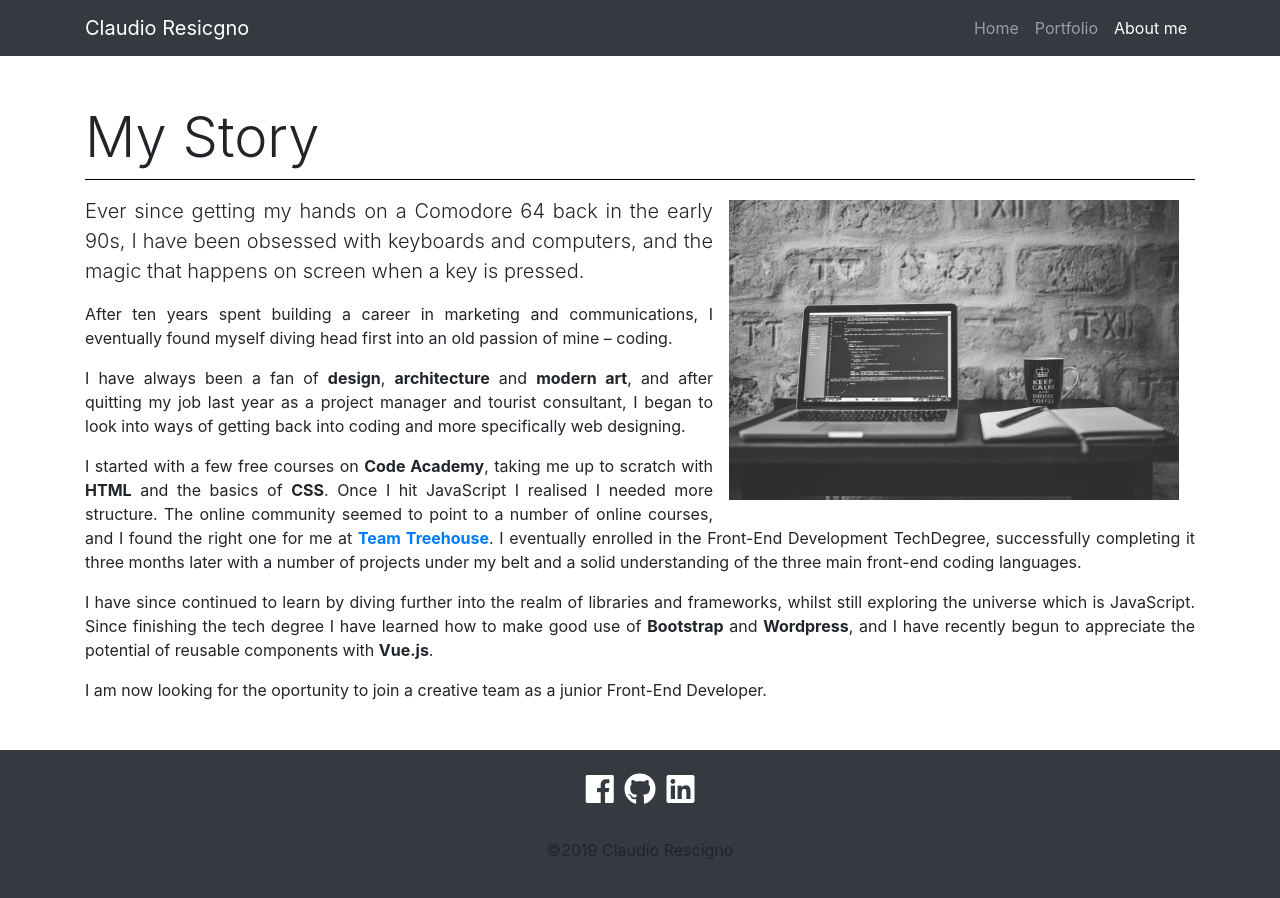
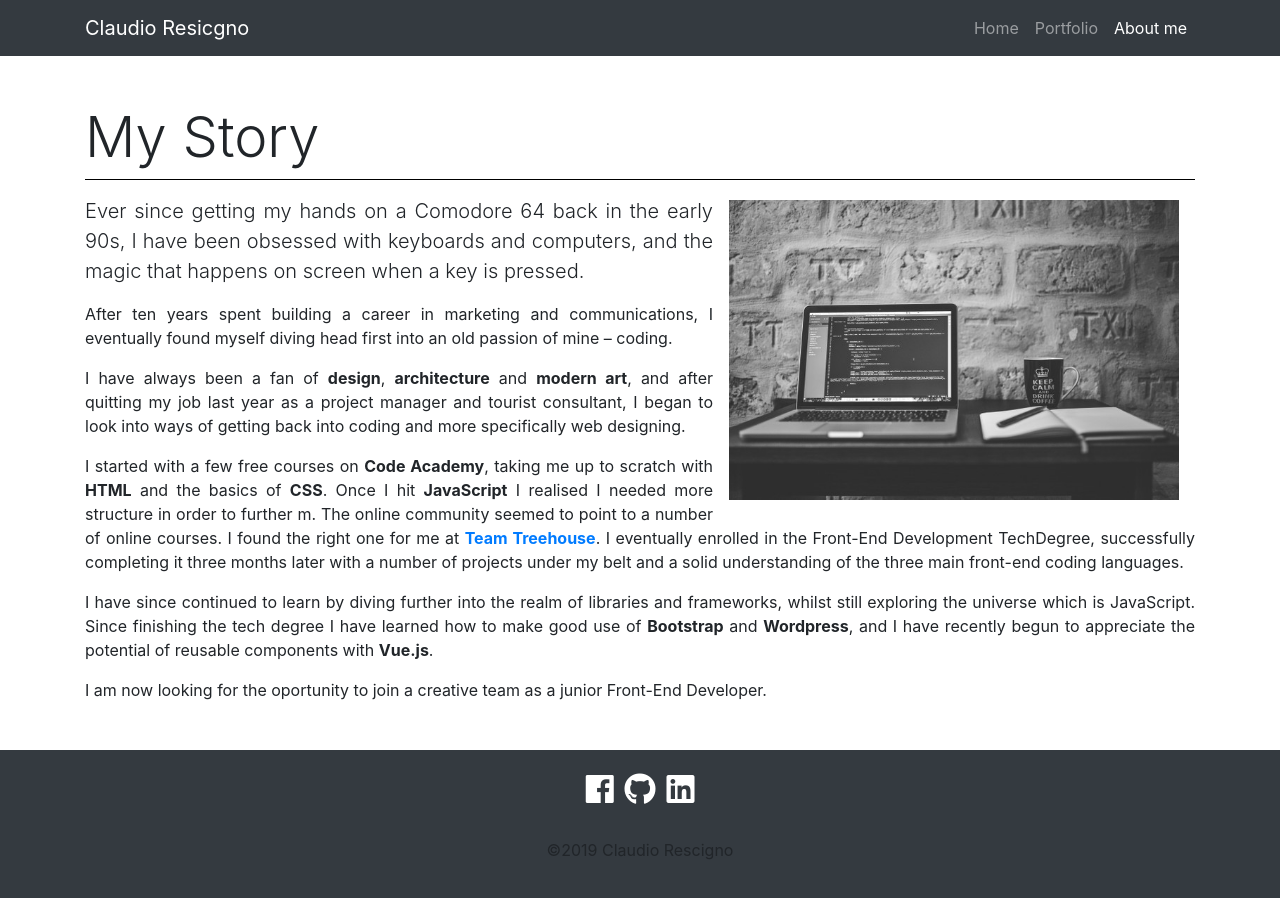
Before and after one commit to ClaudioVR/ClaudioVR.github.io, a plain HTML site: page my-story.html in a window 1280 px wide. Drawn offline with nearby package versions, Linux system fonts and the light colour scheme.

Commit message:
Minor edit

```diff
--- a/my-story.html
+++ b/my-story.html
@@ -53,7 +53,7 @@
       <p class="lead mt-3">Ever since getting my hands on a Comodore 64 back in the early 90s, I have been obsessed with keyboards and computers, and the magic that happens on screen when a key is pressed.</p>
       <p>After ten years spent building a career in marketing and communications, I eventually found myself diving head first into an old passion of mine – coding.</p>
       <p>I have always been a fan of <strong>design</strong>, <strong>architecture</strong> and <strong>modern art</strong>, and after quitting my job last year as a project manager and tourist consultant, I began to look into ways of getting back into coding and more specifically web designing.</p>
-      <p>I started with a few free courses on <strong>Code Academy</strong>, taking me up to scratch with <strong>HTML</strong> and the basics of <strong>CSS</strong>. Once I hit JavaScript I realised I needed more structure. The online community seemed to point to a number of online courses, and I found the right one for me at <a href="https://join.teamtreehouse.com/techdegree/" target="_blank"><strong>Team Treehouse</strong></a>. I eventually enrolled in the Front-End Development TechDegree, successfully completing it three months later with a number of projects under my belt and a solid understanding of the three main
+      <p>I started with a few free courses on <strong>Code Academy</strong>, taking me up to scratch with <strong>HTML</strong> and the basics of <strong>CSS</strong>. Once I hit <strong>JavaScript</strong> I realised I needed more structure in order to further m. The online community seemed to point to a number of online courses. I found the right one for me at <a href="https://join.teamtreehouse.com/techdegree/" target="_blank"><strong>Team Treehouse</strong></a>. I eventually enrolled in the Front-End Development TechDegree, successfully completing it three months later with a number of projects under my belt and a solid understanding of the three main
       front-end coding languages.</p>
       <p>I have since continued to learn by diving further into the realm of libraries and frameworks, whilst still exploring the universe which is JavaScript. Since finishing the tech degree I have learned how to make good use of <strong>Bootstrap</strong> and <strong>Wordpress</strong>, and I have recently begun to appreciate the potential of reusable components with <strong>Vue.js</strong>.</p>
 
@@ -67,13 +67,8 @@
     <!-- Team Treehouse TechDegree -->
     <!-- https://www.credential.net/r91xzv4k -->
 
-
   </div>
   <!-- /jumbotron -->
-
-
-
-
 
   <!-- footer -->
   <footer class="text-center footer-dark bg-dark" id="contact">
@@ -89,11 +84,6 @@
   </footer>
   <!-- /footer -->
 
-
-
-
-
-
   <!-- Optional JavaScript -->
   <!-- jQuery first, then Popper.js, then Bootstrap JS -->
   <script src="https://code.jquery.com/jquery-3.3.1.slim.min.js" integrity="sha384-q8i/X+965DzO0rT7abK41JStQIAqVgRVzpbzo5smXKp4YfRvH+8abtTE1Pi6jizo" crossorigin="anonymous"></script>
```
